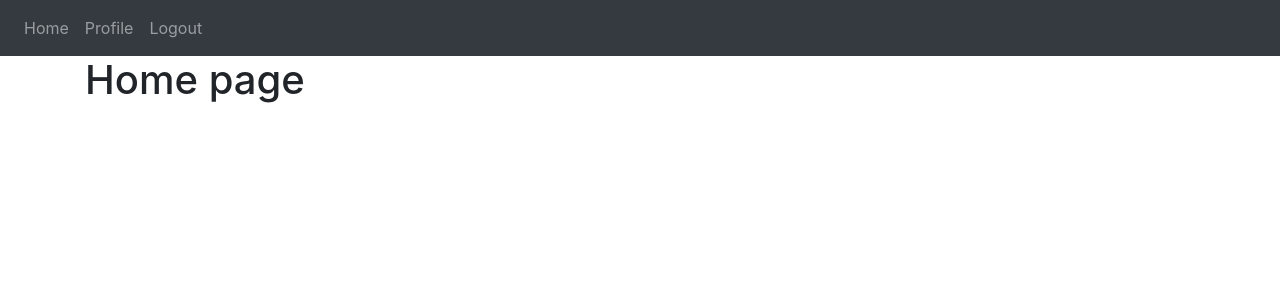
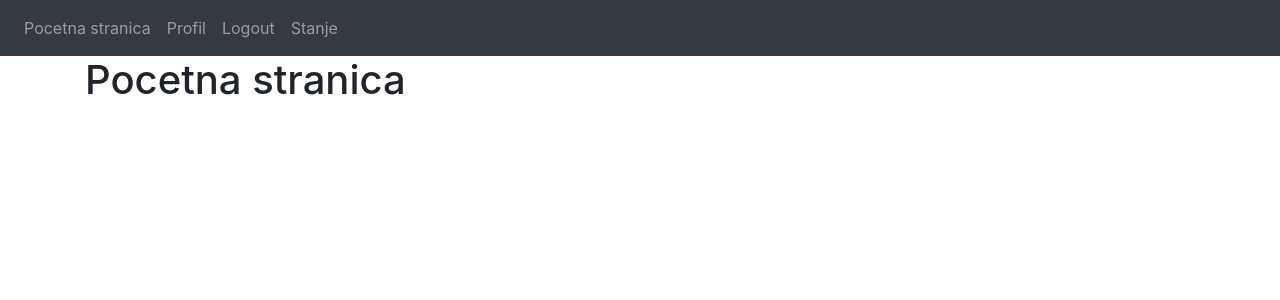
Before and after one commit to nemanja322019/DRS-projekat, a Flask app: page / in a window 1280 px wide. Shown: the top 300 px of the page. Run offline with Flask 2, Linux system fonts and the light colour scheme; a user stored in the database is signed in; some libraries are stand-ins or nearby versions.

Commit message:
Napravljena stranica stanje korisnika

```diff
--- a/Website/models.py
+++ b/Website/models.py
@@ -6,7 +6,9 @@ class CreditCard(db.Model):
     name = db.Column(db.String(150))
     date = db.Column(db.String(150))
     code = db.Column(db.Integer)
+    state = db.Column(db.Integer)
     user_id = db.Column(db.Integer,db.ForeignKey('user.id'))
+
 
 class User(db.Model, UserMixin):
     id = db.Column(db.Integer, primary_key=True)
@@ -19,4 +21,5 @@ class User(db.Model, UserMixin):
     email = db.Column(db.String(150), unique=True)
     password = db.Column(db.String(150))
     verified = db.Column(db.Boolean,default= False)
+    state = db.Column(db.Integer,default = 0)
     creditCard = db.relationship('CreditCard')
--- a/Website/templates/base.html
+++ b/Website/templates/base.html
@@ -25,12 +25,13 @@
 
               <div class="navbar-nav">
                 {% if user.is_authenticated %}
-                <a class="nav-item nav-link" id="home" href="/">Home</a>
-                <a class="nav-item nav-link" id="editProfile" href="/edit-profile">Profile</a>
+                <a class="nav-item nav-link" id="home" href="/">Pocetna stranica</a>
+                <a class="nav-item nav-link" id="editProfile" href="/edit-profile">Profil</a>
                 <a class="nav-item nav-link" id="logout" href="/logout">Logout</a>
+                <a class="nav-item nav-link" id="state" href="/state">Stanje</a>
                 {% else %}
                 <a class="nav-item nav-link" id="login" href="/login">Login</a>
-                <a class="nav-item nav-link" id="signUp" href="/sign-up">Sign Up</a>
+                <a class="nav-item nav-link" id="signUp" href="/sign-up">Sing up</a>
                 {% endif %}
               </div>
 
--- a/Website/templates/home.html
+++ b/Website/templates/home.html
@@ -1,5 +1,5 @@
 {% extends "base.html"  %} {% block title %}Home{% endblock %}
 
 {% block content %}
-    <h1>Home page</h1>
+    <h1>Pocetna stranica</h1>
 {% endblock %}
--- a/Website/views.py
+++ b/Website/views.py
@@ -8,3 +8,8 @@ views = Blueprint('views', __name__)
 @login_required
 def home():
     return render_template("home.html", user=current_user)
+
+@views.route('/state')
+@login_required
+def state():
+    return render_template("state.html", user=current_user)
```
Also changed, not shown: Website/templates/state.html (added, +10 -0 lines), instance/database.db.
